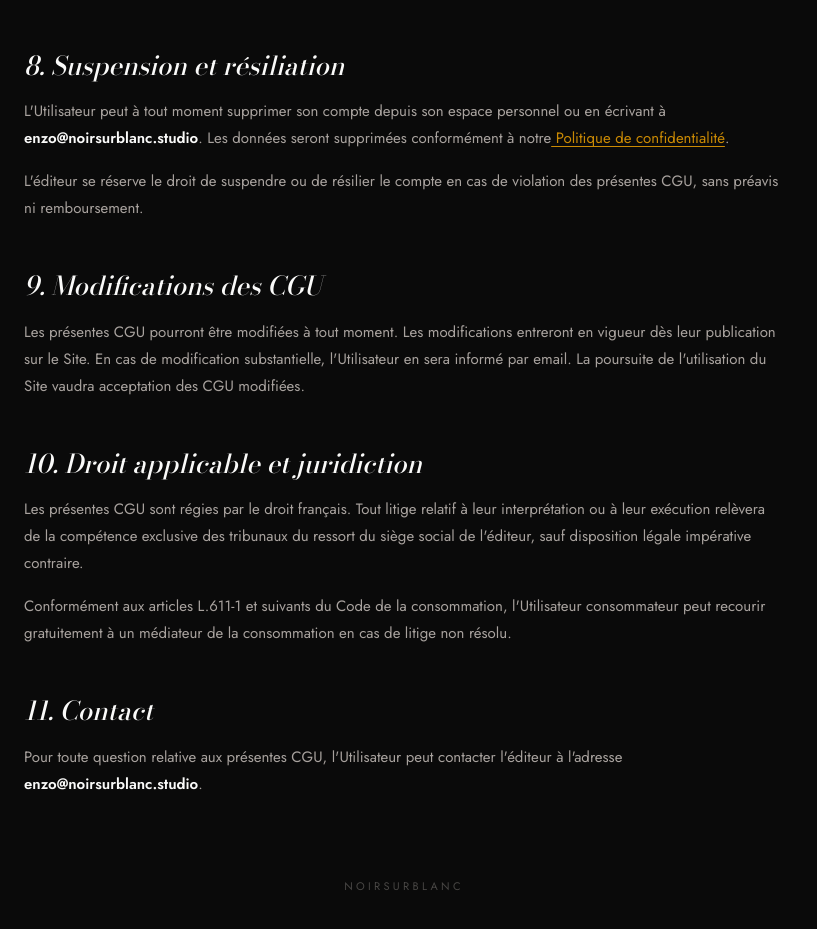
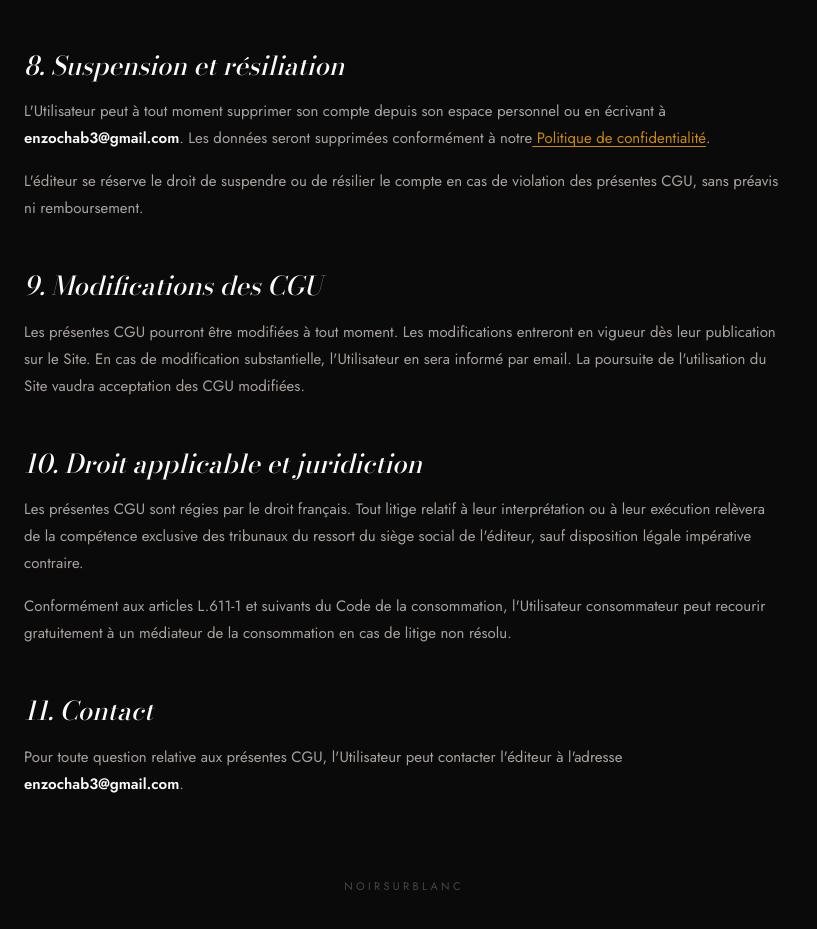
Before and after one commit to tgv212121-cloud/noirsurblanc, a Next.js app: page /cgu in a window 1280 px wide. Shown: the part 2320-3249 px from the top of the page, without its empty margins (0-817 px from the left). Built offline with nearby package versions, Linux system fonts and the light colour scheme.

Commit message:
Pages legales : remplace enzo@noirsurblanc.studio par enzochab3@gmail.com (domaine pas encore achete)

```diff
--- a/src/app/cgu/page.tsx
+++ b/src/app/cgu/page.tsx
@@ -93,7 +93,7 @@ export default function CGUPage() {
       <h2>8. Suspension et résiliation</h2>
       <p>
         L&apos;Utilisateur peut à tout moment supprimer son compte depuis son espace personnel ou en écrivant à
-        <strong> enzo@noirsurblanc.studio</strong>. Les données seront supprimées conformément à notre
+        <strong> enzochab3@gmail.com</strong>. Les données seront supprimées conformément à notre
         <a href="/confidentialite"> Politique de confidentialité</a>.
       </p>
       <p>
@@ -122,7 +122,7 @@ export default function CGUPage() {
       <h2>11. Contact</h2>
       <p>
         Pour toute question relative aux présentes CGU, l&apos;Utilisateur peut contacter l&apos;éditeur à l&apos;adresse
-        <strong> enzo@noirsurblanc.studio</strong>.
+        <strong> enzochab3@gmail.com</strong>.
       </p>
     </LegalLayout>
   )
--- a/src/app/confidentialite/page.tsx
+++ b/src/app/confidentialite/page.tsx
@@ -20,12 +20,12 @@ export default function ConfidentialitePage() {
       <ul>
         <li><strong>Enzo Chabbi</strong>, entrepreneur individuel (micro-entreprise)</li>
         <li>Adresse : [ADRESSE À COMPLÉTER]</li>
-        <li>Email : <strong><a href="mailto:enzo@noirsurblanc.studio">enzo@noirsurblanc.studio</a></strong></li>
+        <li>Email : <strong><a href="mailto:enzochab3@gmail.com">enzochab3@gmail.com</a></strong></li>
         <li>SIRET : 100 291 731 00014</li>
       </ul>
       <p>
         Pour toute question relative au traitement de vos données, vous pouvez écrire à l&apos;adresse
-        <strong> enzo@noirsurblanc.studio </strong>.
+        <strong> enzochab3@gmail.com </strong>.
       </p>
 
       <h2>2. Données collectées</h2>
@@ -142,7 +142,7 @@ export default function ConfidentialitePage() {
         <li><strong>Droit de retirer votre consentement</strong> à tout moment lorsque le traitement est fondé sur celui-ci.</li>
       </ul>
       <p>
-        Pour exercer ces droits, adressez-nous un email à <strong>enzo@noirsurblanc.studio</strong> accompagné d&apos;un
+        Pour exercer ces droits, adressez-nous un email à <strong>enzochab3@gmail.com</strong> accompagné d&apos;un
         justificatif d&apos;identité. Nous vous répondrons dans un délai maximum d&apos;un mois à compter de la réception
         de votre demande.
       </p>
@@ -204,7 +204,7 @@ export default function ConfidentialitePage() {
       <h2>12. Contact</h2>
       <p>
         Pour toute question relative à la présente Politique, vous pouvez nous contacter à l&apos;adresse
-        <strong> enzo@noirsurblanc.studio</strong>.
+        <strong> enzochab3@gmail.com</strong>.
       </p>
     </LegalLayout>
   )
--- a/src/app/mentions-legales/page.tsx
+++ b/src/app/mentions-legales/page.tsx
@@ -12,7 +12,7 @@ export default function MentionsLegalesPage() {
       <ul>
         <li><strong>Nom / raison sociale</strong> : Enzo Chabbi, entrepreneur individuel (micro-entreprise)</li>
         <li><strong>Adresse</strong> : [ADRESSE À COMPLÉTER]</li>
-        <li><strong>Email</strong> : <a href="mailto:enzo@noirsurblanc.studio">enzo@noirsurblanc.studio</a></li>
+        <li><strong>Email</strong> : <a href="mailto:enzochab3@gmail.com">enzochab3@gmail.com</a></li>
         <li><strong>Téléphone</strong> : [TÉLÉPHONE À COMPLÉTER]</li>
         <li><strong>SIRET</strong> : 100 291 731 00014</li>
         <li><strong>Numéro TVA intracommunautaire</strong> : non applicable (franchise en base de TVA, article 293 B du CGI)</li>
@@ -71,7 +71,7 @@ export default function MentionsLegalesPage() {
 
       <h2>Contact</h2>
       <p>
-        Pour toute question relative au Site, vous pouvez nous contacter à l&apos;adresse <strong>enzo@noirsurblanc.studio</strong>.
+        Pour toute question relative au Site, vous pouvez nous contacter à l&apos;adresse <strong>enzochab3@gmail.com</strong>.
       </p>
     </LegalLayout>
   )
```
